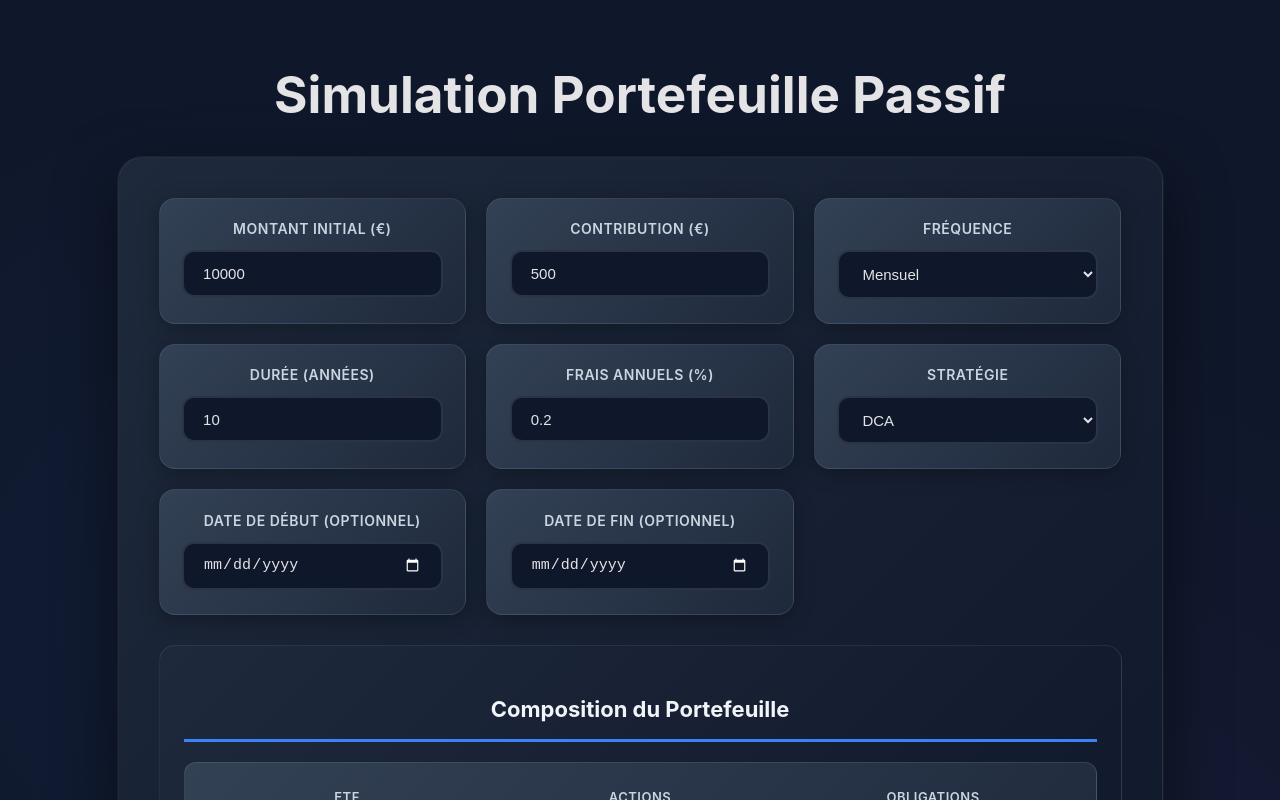
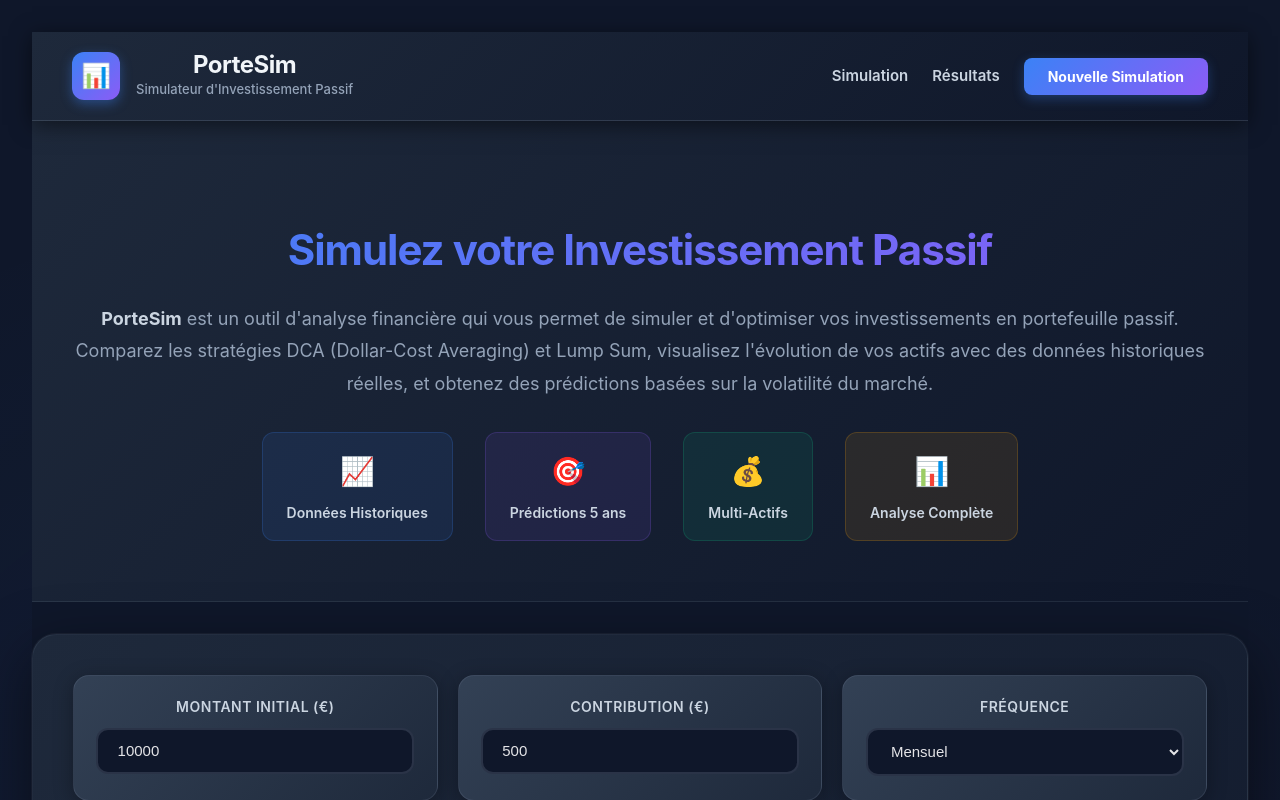
Before and after one commit to Hasimbola19/projet_data, a React (Vite) app in the folder frontend/: page / in a window 1280 px wide. Shown: the top 800 px of the page. Built offline with nearby package versions, Linux system fonts and the light colour scheme.

Commit message:
Ajout d'e l'export en pdf et d'une barre de navigation

```diff
--- a/frontend/src/App.tsx
+++ b/frontend/src/App.tsx
@@ -1,4 +1,6 @@
 import { useState } from "react";
+import Navbar from "./Navbar";
+import Hero from "./Hero";
 import FormulairePortefeuille from "./FormulairePortefeuille";
 import DashboardPortefeuille from "./DashboardPortefeuille";
 
@@ -25,10 +27,15 @@ function App() {
 
 
   return (
-    <div>
-      <h1>Simulation Portefeuille Passif</h1>
-      <FormulairePortefeuille onSubmit={handleSimuler} />
-      <DashboardPortefeuille data={resultat} />
+    <div style={{ backgroundColor: "#0f172a", minHeight: "100vh" }}>
+      <Navbar />
+      <Hero />
+      <div id="simulation">
+        <FormulairePortefeuille onSubmit={handleSimuler} />
+      </div>
+      <div id="resultats">
+        <DashboardPortefeuille data={resultat} />
+      </div>
     </div>
   );
 }
--- a/frontend/src/DashboardPortefeuille.tsx
+++ b/frontend/src/DashboardPortefeuille.tsx
@@ -91,9 +91,8 @@ export default function DashboardPortefeuille({ data }: DashboardProps) {
   const predictionsFutures = data.predictions_futures || [];
 
   return (
-    <div style={{ marginTop: "20px", fontFamily: "'Inter', 'Segoe UI', sans-serif", backgroundColor: "#0f172a", padding: "20px", minHeight: "100vh", backgroundImage: "radial-gradient(circle at 20% 50%, rgba(59, 130, 246, 0.05) 0%, transparent 50%), radial-gradient(circle at 80% 80%, rgba(139, 92, 246, 0.05) 0%, transparent 50%)" }}>
-      <div style={{ maxWidth: "1400px", margin: "0 auto", width: "100%" }}>
-      <h1 style={{ textAlign: "center", color: "#f1f5f9", marginBottom: "48px", fontSize: "36px", fontWeight: "700", letterSpacing: "-1px" }}>Analyse du Portefeuille</h1>
+    <div style={{ fontFamily: "'Inter', 'Segoe UI', sans-serif", backgroundColor: "#0f172a", minHeight: "100vh", backgroundImage: "radial-gradient(circle at 20% 50%, rgba(59, 130, 246, 0.05) 0%, transparent 50%), radial-gradient(circle at 80% 80%, rgba(139, 92, 246, 0.05) 0%, transparent 50%)" }}>
+      <h1 style={{ textAlign: "center", color: "#f1f5f9", marginBottom: "48px", paddingTop: "40px", fontSize: "36px", fontWeight: "700", letterSpacing: "-1px" }}>Analyse du Portefeuille</h1>
 
       {/* Composition du portefeuille */}
       <div style={{ background: "linear-gradient(135deg, #1e293b 0%, #0f172a 100%)", padding: "32px", borderRadius: "16px", marginBottom: "24px", boxShadow: "0 8px 32px rgba(0, 0, 0, 0.4)", border: "1px solid rgba(148, 163, 184, 0.1)" }}>
@@ -512,7 +511,6 @@ export default function DashboardPortefeuille({ data }: DashboardProps) {
           📄 Exporter en PDF
         </button>
       </div>
-      </div>
     </div>
   );
 }
--- /dev/null
+++ b/frontend/src/Hero.tsx
@@ -0,0 +1,81 @@
+export default function Hero() {
+  return (
+    <section style={{
+      background: "linear-gradient(135deg, #1e293b 0%, #0f172a 100%)",
+      padding: "60px 0",
+      borderBottom: "1px solid rgba(148, 163, 184, 0.1)",
+      textAlign: "center"
+    }}>
+        <h2 style={{
+          fontSize: "42px",
+          fontWeight: "700",
+          color: "#f1f5f9",
+          marginBottom: "20px",
+          letterSpacing: "-1px",
+          background: "linear-gradient(135deg, #3b82f6 0%, #8b5cf6 100%)",
+          WebkitBackgroundClip: "text",
+          WebkitTextFillColor: "transparent",
+          backgroundClip: "text"
+        }}>
+          Simulez votre Investissement Passif
+        </h2>
+        <p style={{
+          fontSize: "18px",
+          color: "#94a3b8",
+          lineHeight: "1.8",
+          margin: "0 auto",
+          marginBottom: "16px",
+          padding: "0 2%"
+        }}>
+          <strong style={{ color: "#cbd5e1" }}>PorteSim</strong> est un outil d'analyse financière qui vous permet de simuler
+          et d'optimiser vos investissements en portefeuille passif. Comparez les stratégies DCA (Dollar-Cost Averaging)
+          et Lump Sum, visualisez l'évolution de vos actifs avec des données historiques réelles,
+          et obtenez des prédictions basées sur la volatilité du marché.
+        </p>
+        <div style={{
+          display: "flex",
+          gap: "32px",
+          justifyContent: "center",
+          marginTop: "32px",
+          flexWrap: "wrap"
+        }}>
+          <div style={{
+            background: "rgba(59, 130, 246, 0.1)",
+            padding: "16px 24px",
+            borderRadius: "12px",
+            border: "1px solid rgba(59, 130, 246, 0.2)"
+          }}>
+            <div style={{ fontSize: "28px", marginBottom: "8px" }}>📈</div>
+            <div style={{ color: "#cbd5e1", fontSize: "14px", fontWeight: "600" }}>Données Historiques</div>
+          </div>
+          <div style={{
+            background: "rgba(139, 92, 246, 0.1)",
+            padding: "16px 24px",
+            borderRadius: "12px",
+            border: "1px solid rgba(139, 92, 246, 0.2)"
+          }}>
+            <div style={{ fontSize: "28px", marginBottom: "8px" }}>🎯</div>
+            <div style={{ color: "#cbd5e1", fontSize: "14px", fontWeight: "600" }}>Prédictions 5 ans</div>
+          </div>
+          <div style={{
+            background: "rgba(16, 185, 129, 0.1)",
+            padding: "16px 24px",
+            borderRadius: "12px",
+            border: "1px solid rgba(16, 185, 129, 0.2)"
+          }}>
+            <div style={{ fontSize: "28px", marginBottom: "8px" }}>💰</div>
+            <div style={{ color: "#cbd5e1", fontSize: "14px", fontWeight: "600" }}>Multi-Actifs</div>
+          </div>
+          <div style={{
+            background: "rgba(245, 158, 11, 0.1)",
+            padding: "16px 24px",
+            borderRadius: "12px",
+            border: "1px solid rgba(245, 158, 11, 0.2)"
+          }}>
+            <div style={{ fontSize: "28px", marginBottom: "8px" }}>📊</div>
+            <div style={{ color: "#cbd5e1", fontSize: "14px", fontWeight: "600" }}>Analyse Complète</div>
+          </div>
+        </div>
+    </section>
+  );
+}
--- /dev/null
+++ b/frontend/src/Navbar.tsx
@@ -0,0 +1,117 @@
+export default function Navbar() {
+  return (
+    <nav style={{
+      background: "linear-gradient(135deg, #1e293b 0%, #0f172a 100%)",
+      padding: "20px 40px",
+      boxShadow: "0 4px 20px rgba(0, 0, 0, 0.5)",
+      borderBottom: "1px solid rgba(148, 163, 184, 0.2)",
+      position: "sticky",
+      top: 0,
+      zIndex: 1000,
+      backdropFilter: "blur(10px)"
+    }}>
+      <div style={{
+        display: "flex",
+        justifyContent: "space-between",
+        alignItems: "center"
+      }}>
+        {/* Logo et titre */}
+        <div style={{ display: "flex", alignItems: "center", gap: "16px" }}>
+          <div style={{
+            width: "48px",
+            height: "48px",
+            background: "linear-gradient(135deg, #3b82f6 0%, #8b5cf6 100%)",
+            borderRadius: "12px",
+            display: "flex",
+            alignItems: "center",
+            justifyContent: "center",
+            fontSize: "24px",
+            fontWeight: "700",
+            color: "white",
+            boxShadow: "0 4px 12px rgba(59, 130, 246, 0.4)"
+          }}>
+            📊
+          </div>
+          <div>
+            <h1 style={{
+              margin: 0,
+              fontSize: "24px",
+              fontWeight: "700",
+              color: "#f1f5f9",
+              letterSpacing: "-0.5px"
+            }}>
+              PorteSim
+            </h1>
+            <p style={{
+              margin: 0,
+              fontSize: "13px",
+              color: "#94a3b8",
+              fontWeight: "500"
+            }}>
+              Simulateur d'Investissement Passif
+            </p>
+          </div>
+        </div>
+
+        {/* Menu de navigation */}
+        <div style={{ display: "flex", gap: "24px", alignItems: "center" }}>
+          <a
+            href="#simulation"
+            style={{
+              color: "#cbd5e1",
+              textDecoration: "none",
+              fontSize: "15px",
+              fontWeight: "600",
+              transition: "color 0.2s",
+              cursor: "pointer"
+            }}
+            onMouseOver={(e) => e.currentTarget.style.color = "#3b82f6"}
+            onMouseOut={(e) => e.currentTarget.style.color = "#cbd5e1"}
+          >
+            Simulation
+          </a>
+          <a
+            href="#resultats"
+            style={{
+              color: "#cbd5e1",
+              textDecoration: "none",
+              fontSize: "15px",
+              fontWeight: "600",
+              transition: "color 0.2s",
+              cursor: "pointer"
+            }}
+            onMouseOver={(e) => e.currentTarget.style.color = "#3b82f6"}
+            onMouseOut={(e) => e.currentTarget.style.color = "#cbd5e1"}
+          >
+            Résultats
+          </a>
+          <button
+            style={{
+              padding: "10px 24px",
+              background: "linear-gradient(135deg, #3b82f6 0%, #8b5cf6 100%)",
+              color: "white",
+              border: "none",
+              borderRadius: "8px",
+              fontSize: "14px",
+              fontWeight: "700",
+              cursor: "pointer",
+              boxShadow: "0 4px 12px rgba(59, 130, 246, 0.3)",
+              transition: "all 0.2s"
+            }}
+            onMouseOver={(e) => {
+              e.currentTarget.style.transform = "translateY(-2px)";
+              e.currentTarget.style.boxShadow = "0 6px 16px rgba(59, 130, 246, 0.4)";
+            }}
+            onMouseOut={(e) => {
+              e.currentTarget.style.transform = "translateY(0)";
+              e.currentTarget.style.boxShadow = "0 4px 12px rgba(59, 130, 246, 0.3)";
+            }}
+            onClick={() => window.scrollTo({ top: 0, behavior: "smooth" })}
+          >
+            Nouvelle Simulation
+          </button>
+        </div>
+      </div>
+    </nav>
+  );
+}
```
